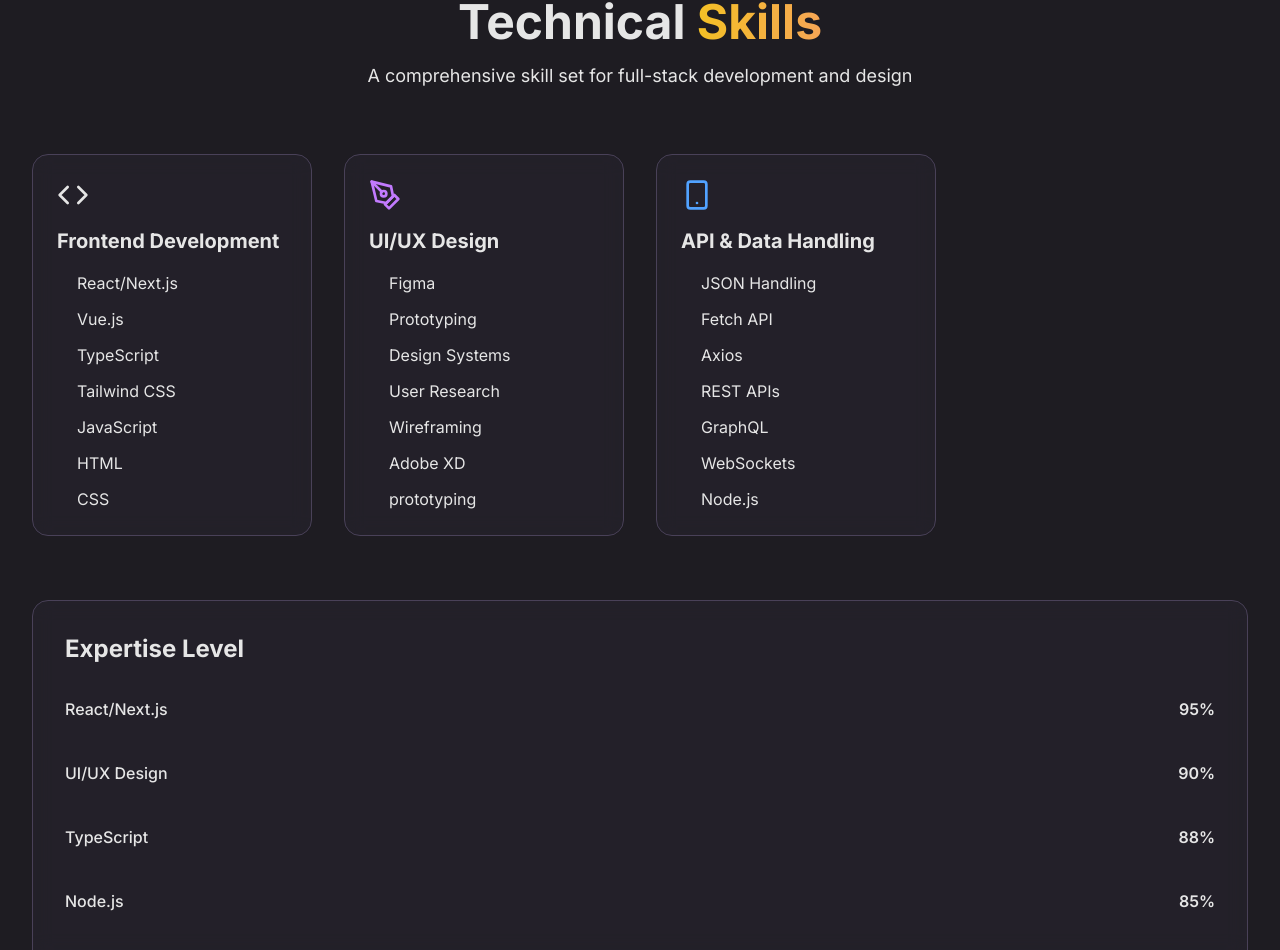
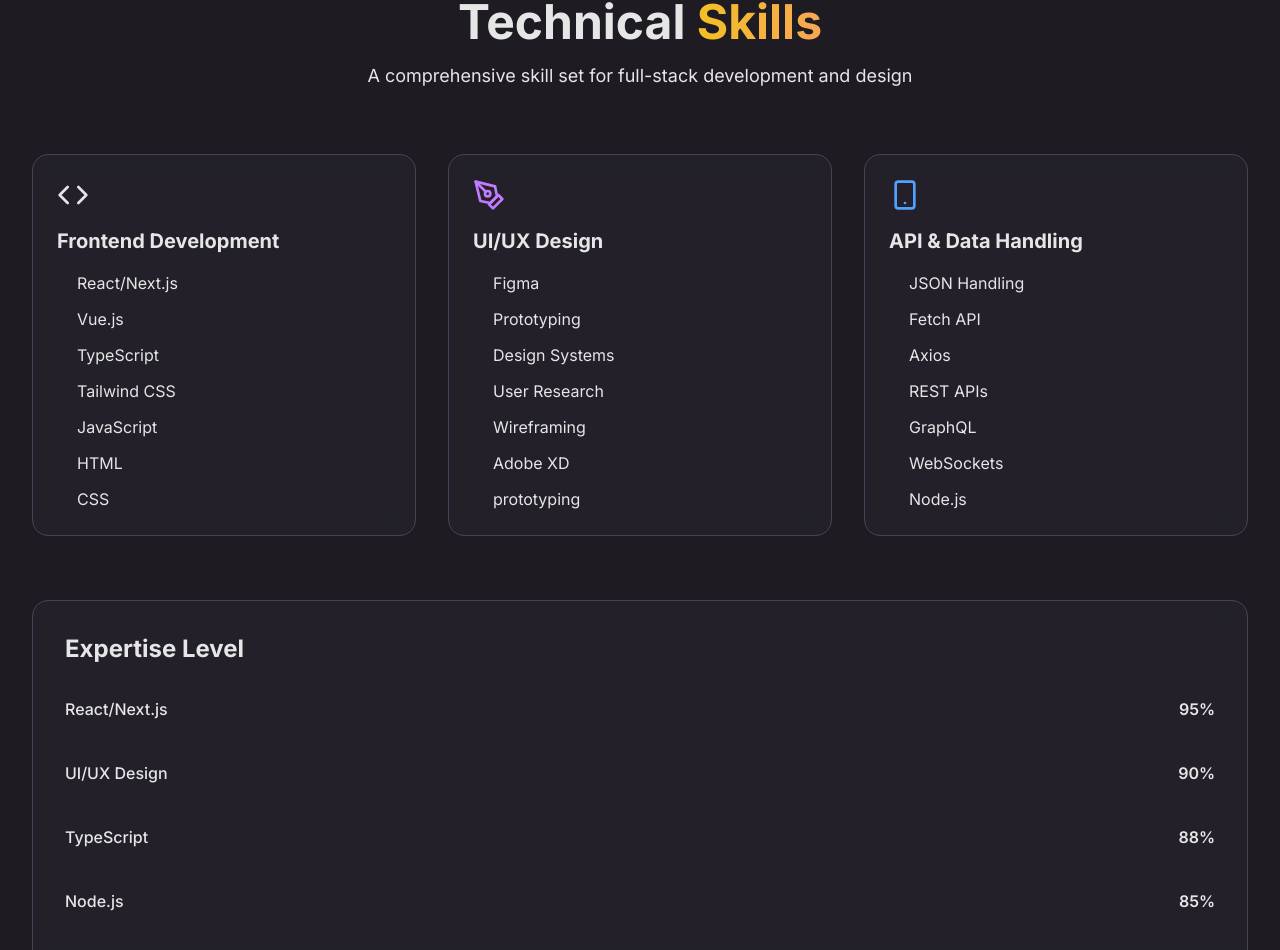
Before and after one commit to duadeveloper34-hue/Dua_Fatima_Portfolio, a Next.js app: page / in a window 1280 px wide. Shown: the part 2023-2973 px from the top of the page. Built offline with nearby package versions, Linux system fonts and the light colour scheme.

Commit message:
Refactor Skills component and update layout

```diff
--- a/app/components/Skills.js
+++ b/app/components/Skills.js
@@ -34,7 +34,7 @@ export default function Skills() {
           </p>
         </div>
 
-        <div className="grid grid-cols-1 md:grid-cols-2 lg:grid-cols-4 gap-6 lg:gap-8">
+        <div className="grid grid-cols-1 md:grid-cols-2 lg:grid-cols-3 gap-6 lg:gap-8">
           {skills.map((skill) => (
             <div
               key={skill.category}
```
